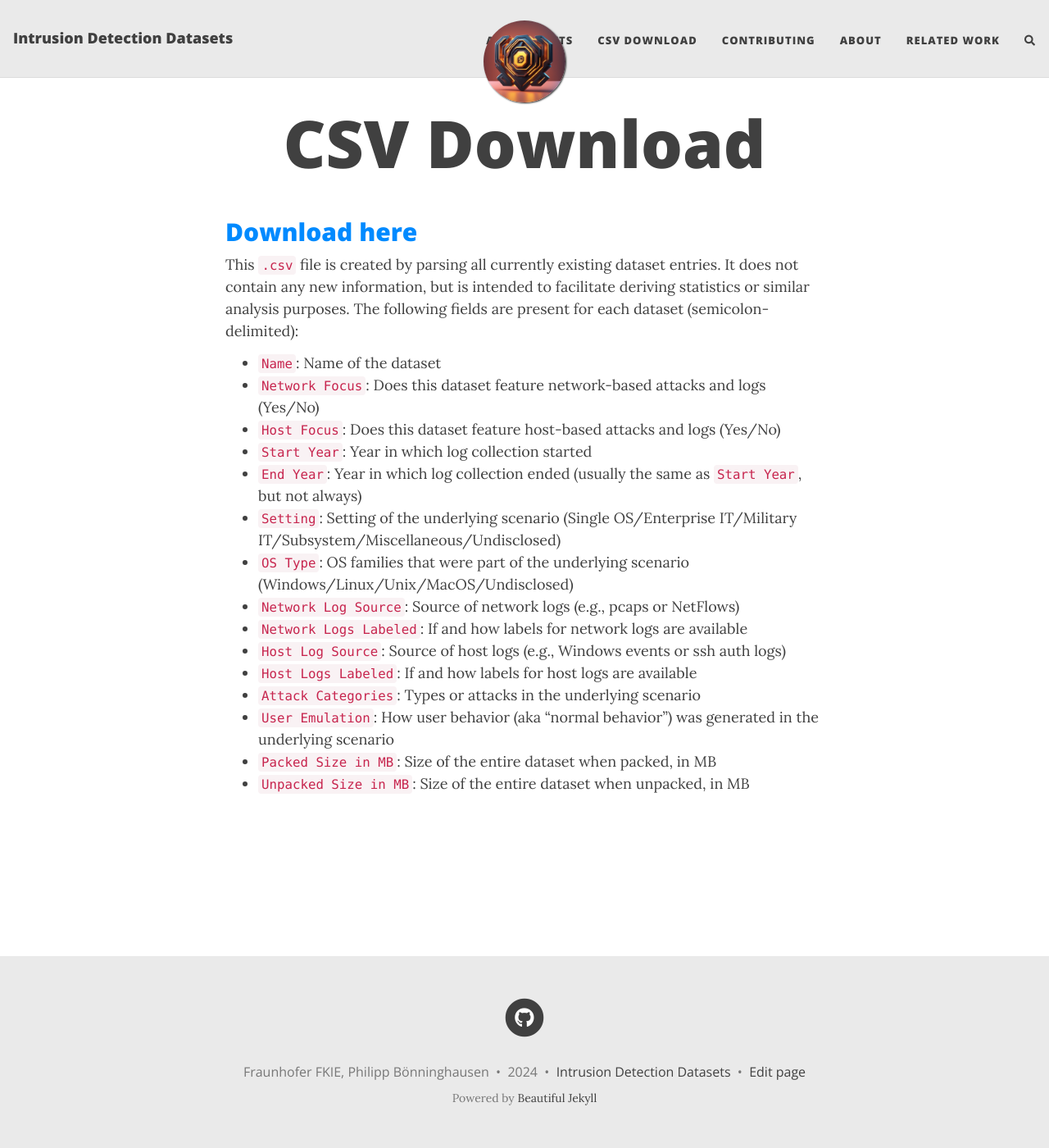
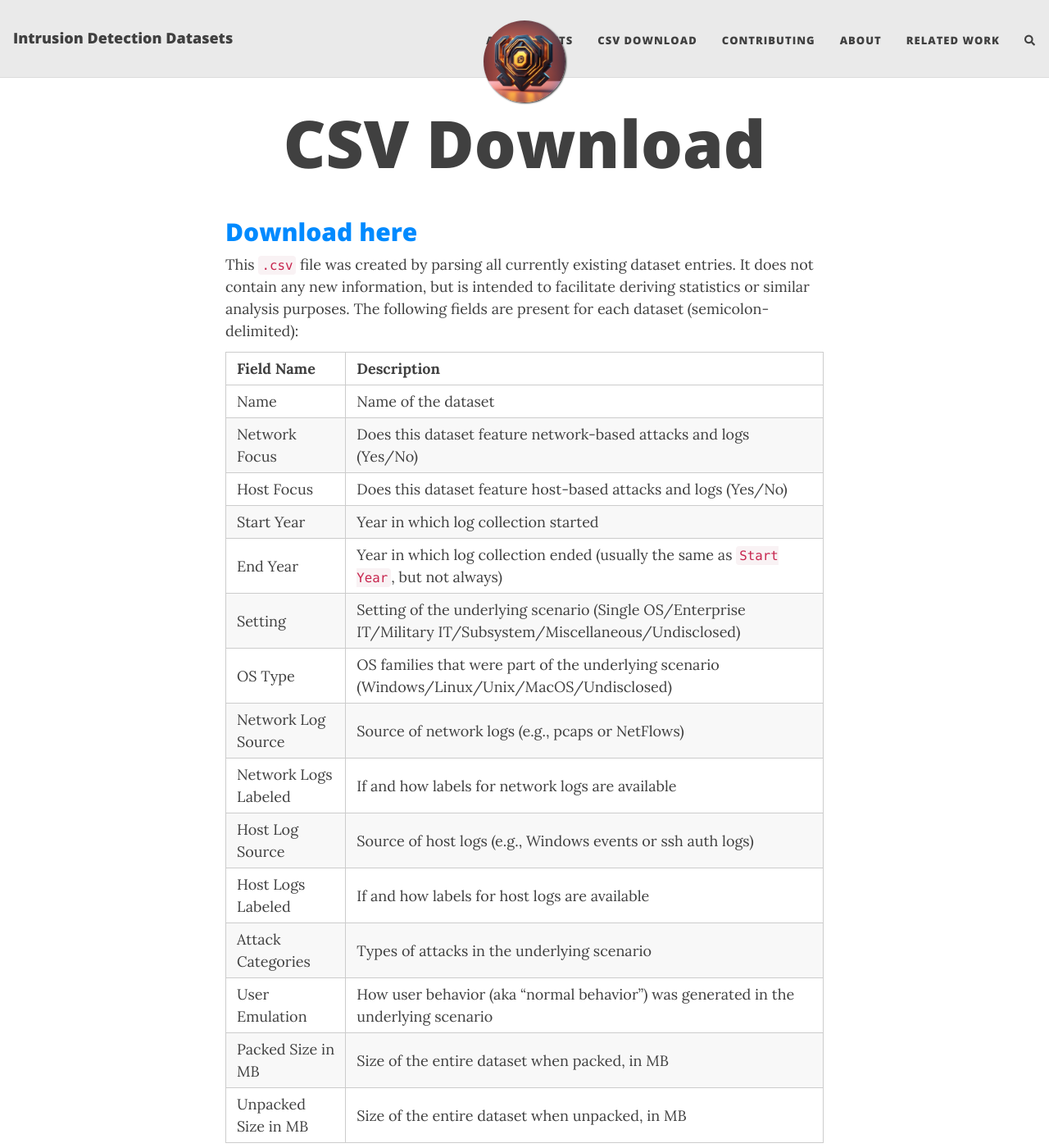
Before and after one commit to fkie-cad/COMIDDS, a Jekyll site: the page built from content/csv_download.md, in a window 1280 px wide and 1400 px high. Shown: the whole window at 82% size. Built offline with Jekyll 4.4.1, drawn with Linux system fonts in a browser that asks for light colours; nearby versions of some CDN libraries; comment, search, counter and statistics services are not loaded.

Commit message:
Use table instead of list for fields description

```diff
--- a/content/csv_download.md
+++ b/content/csv_download.md
@@ -4,21 +4,24 @@ title: CSV Download
 
 ## [Download here]({{ site.baseurl }}/assets/data/datasets.csv)
 
-This `.csv` file is created by parsing all currently existing dataset entries.
+This `.csv` file was created by parsing all currently existing dataset entries.
 It does not contain any new information, but is intended to facilitate deriving statistics or similar analysis purposes.
 The following fields are present for each dataset (semicolon-delimited):
-- `Name`: Name of the dataset
-- `Network Focus`: Does this dataset feature network-based attacks and logs (Yes/No)
-- `Host Focus`: Does this dataset feature host-based attacks and logs (Yes/No)
-- `Start Year`: Year in which log collection started
-- `End Year`: Year in which log collection ended (usually the same as `Start Year`, but not always)
-- `Setting`: Setting of the underlying scenario (Single OS/Enterprise IT/Military IT/Subsystem/Miscellaneous/Undisclosed)
-- `OS Type`: OS families that were part of the underlying scenario (Windows/Linux/Unix/MacOS/Undisclosed)
-- `Network Log Source`: Source of network logs (e.g., pcaps or NetFlows)
-- `Network Logs Labeled`: If and how labels for network logs are available
-- `Host Log Source`: Source of host logs (e.g., Windows events or ssh auth logs)
-- `Host Logs Labeled`: If and how labels for host logs are available
-- `Attack Categories`: Types or attacks in the underlying scenario
-- `User Emulation`: How user behavior (aka "normal behavior") was generated in the underlying scenario
-- `Packed Size in MB`: Size of the entire dataset when packed, in MB
-- `Unpacked Size in MB`: Size of the entire dataset when unpacked, in MB
+
+| Field Name           | Description                                                                                                  |
+|----------------------|--------------------------------------------------------------------------------------------------------------|
+| Name                 | Name of the dataset                                                                                          |
+| Network Focus        | Does this dataset feature network-based attacks and logs (Yes/No)                                            |
+| Host Focus           | Does this dataset feature host-based attacks and logs (Yes/No)                                               |
+| Start Year           | Year in which log collection started                                                                         |
+| End Year             | Year in which log collection ended (usually the same as `Start Year`, but not always)                        |
+| Setting              | Setting of the underlying scenario (Single OS/Enterprise IT/Military IT/Subsystem/Miscellaneous/Undisclosed) |
+| OS Type              | OS families that were part of the underlying scenario (Windows/Linux/Unix/MacOS/Undisclosed)                 |
+| Network Log Source   | Source of network logs (e.g., pcaps or NetFlows)                                                             |
+| Network Logs Labeled | If and how labels for network logs are available                                                             |
+| Host Log Source      | Source of host logs (e.g., Windows events or ssh auth logs)                                                  |
+| Host Logs Labeled    | If and how labels for host logs are available                                                                |
+| Attack Categories    | Types of attacks in the underlying scenario                                                                  |
+| User Emulation       | How user behavior (aka "normal behavior") was generated in the underlying scenario                           |
+| Packed Size in MB    | Size of the entire dataset when packed, in MB                                                                |
+| Unpacked Size in MB  | Size of the entire dataset when unpacked, in MB                                                              |
```
